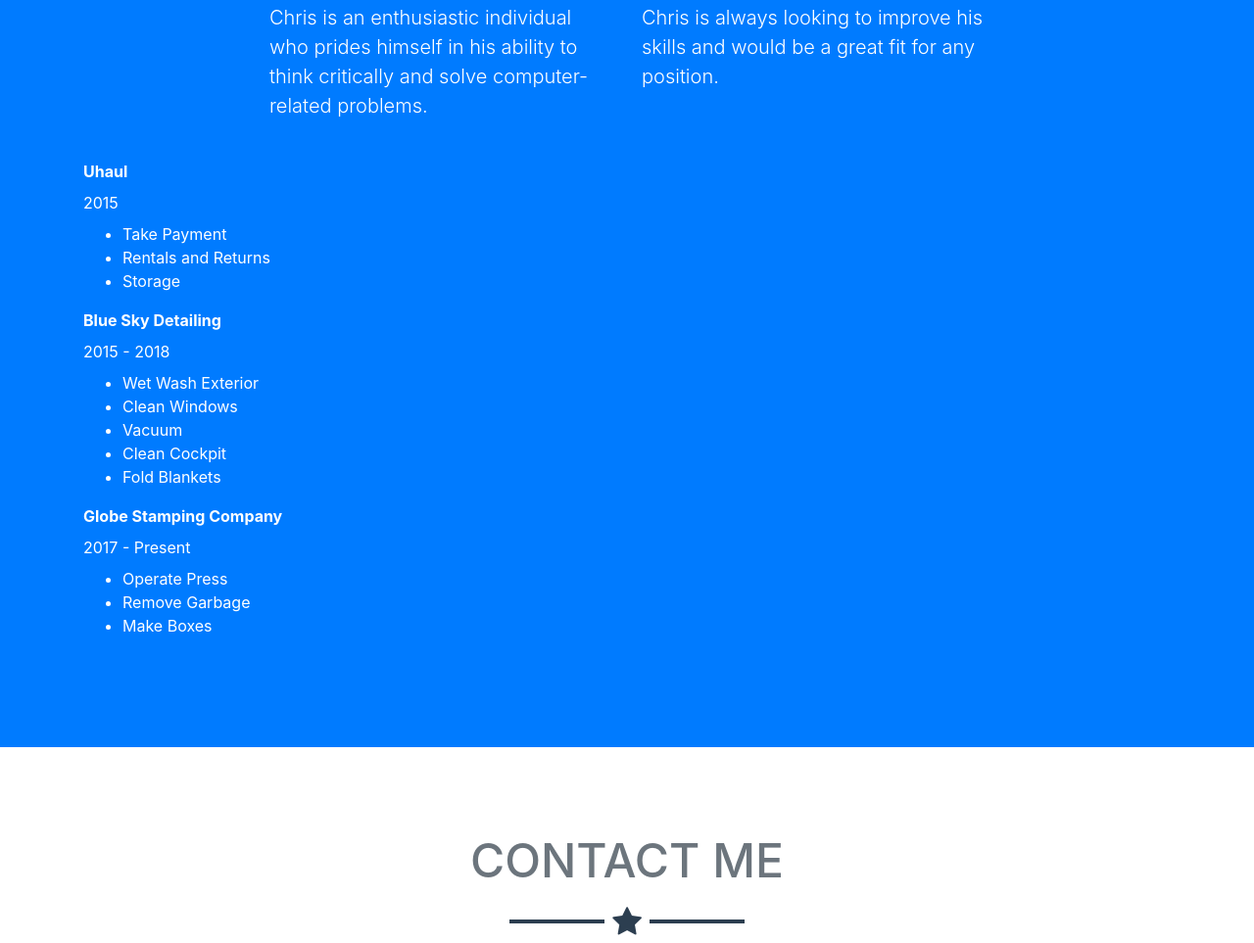
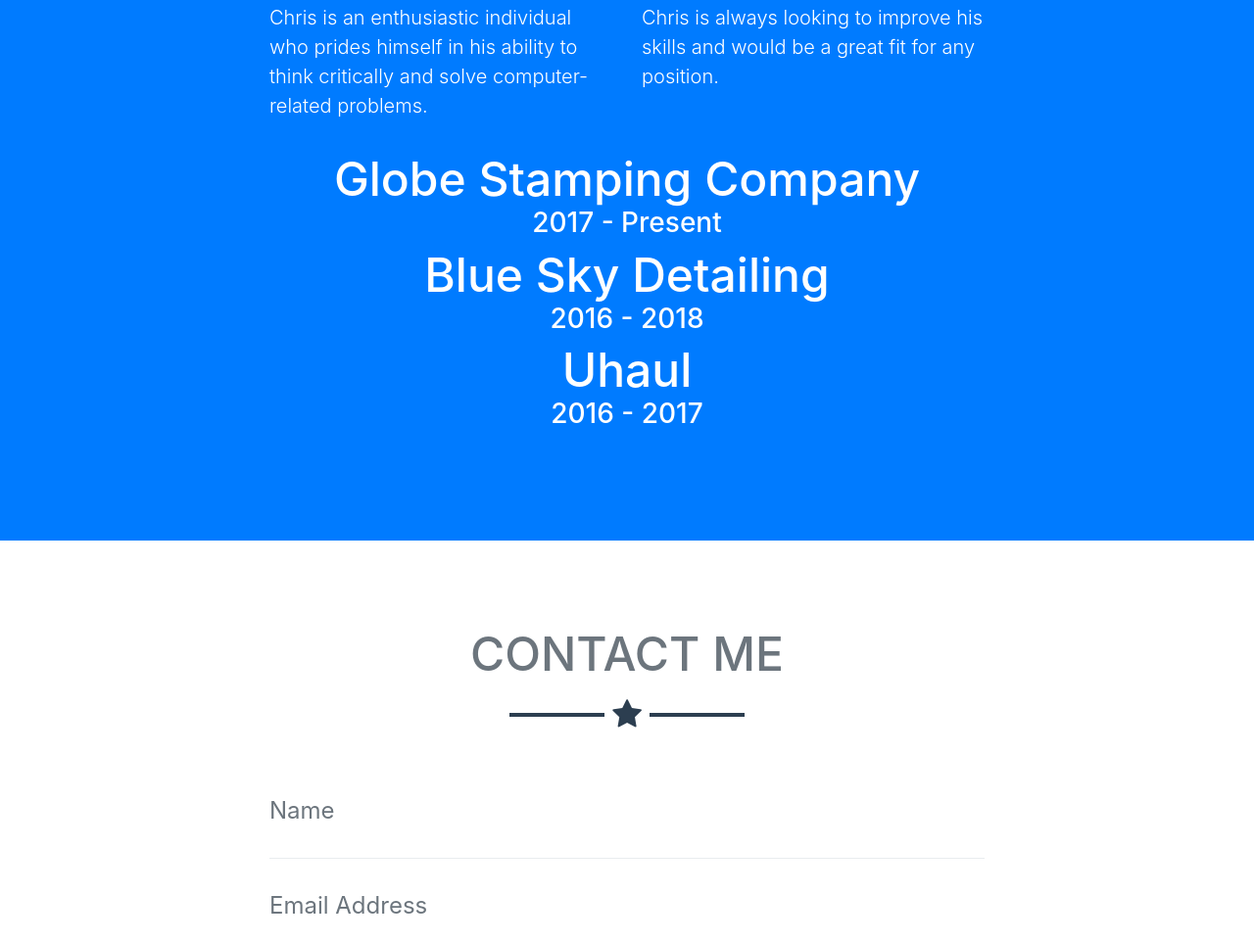
Before and after one commit to cgrothe7770c/cgrothe7770c.github.io, a website with bundled scripts: page index.html in a window 1280 px wide. Shown: the part 1868-2831 px from the top of the page at 98% size. Built offline with nearby package versions, Linux system fonts and the light colour scheme.

Commit message:
add resume

```diff
--- a/index.html
+++ b/index.html
@@ -145,38 +145,19 @@
             <p class="lead">Chris is always looking to improve his skills and would be a great fit for any position.</p>
           </div>
         </div>
-        <div class="mt-4">
-			<dl>
-				<dt>Uhaul</dt>
-					<dd>
-						<dd>2015</dd>
+        <div class="text-center mt-4">
+			<h2>Globe Stamping Company</h2>
+				<h3>2017 - Present</h3>
 					<ul>
-								<li>Take Payment</li>
-								<li>Rentals and Returns</li>
-								<li>Storage</li>
 					</ul>
-					</dd>
-				<dt>Blue Sky Detailing</dt>
-					<dd>
-						<dd>2015 - 2018</dd>
+			<h2>Blue Sky Detailing</h2>
+				<h3>2016 - 2018</h3>
 					<ul>
-								<li>Wet Wash Exterior</li>
-								<li>Clean Windows</li>
-								<li>Vacuum</li>
-								<li>Clean Cockpit</li>
-								<li>Fold Blankets</li>
 					</ul>
-					</dd>
-				<dt>Globe Stamping Company</dt>
-					<dd>
-						<dd>2017 - Present</dd>
+			<h2>Uhaul</h2>
+				<h3>2016 - 2017</h3>
 					<ul>
-								<li>Operate Press</li>
-								<li>Remove Garbage</li>
-								<li>Make Boxes</li>
 					</ul>
-					</dd>
-			</dl>
         </div>
       </div>
     </section>
```
Lines whose indentation alone changed are shown as unchanged.
